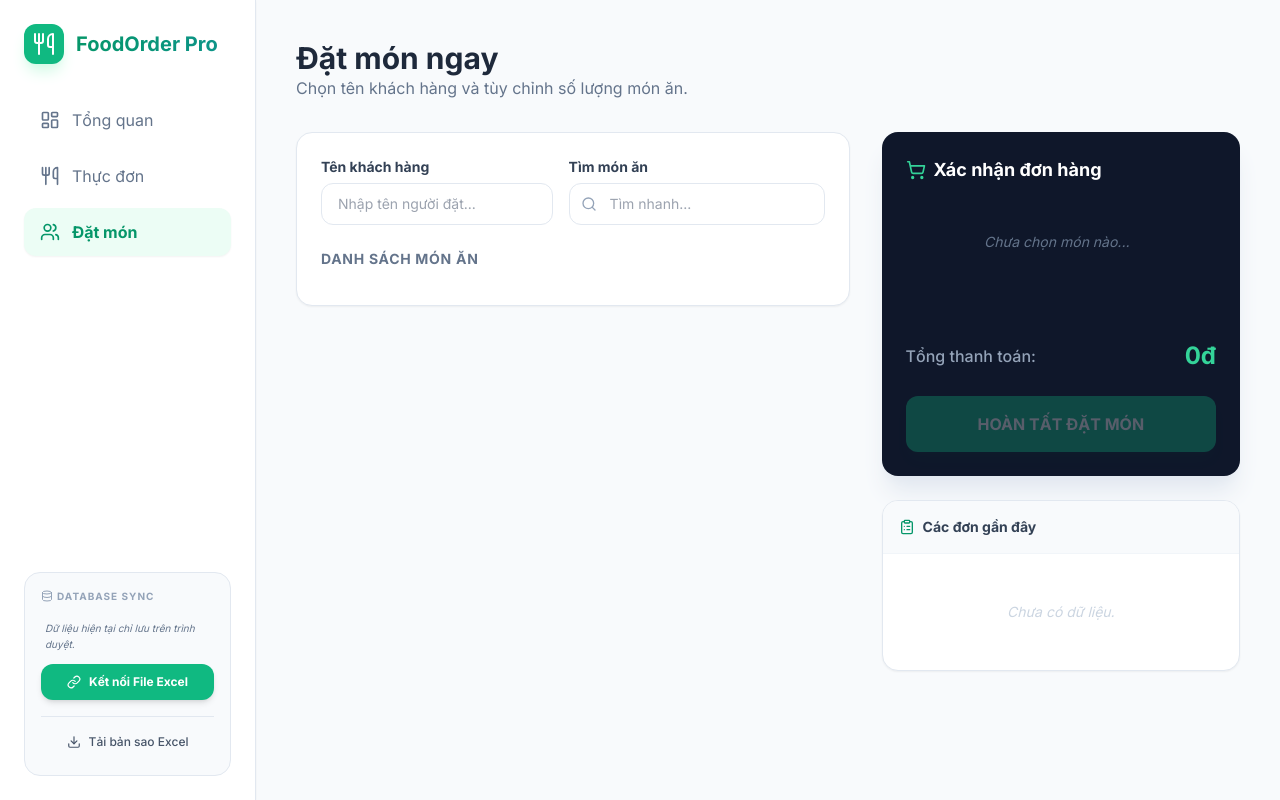
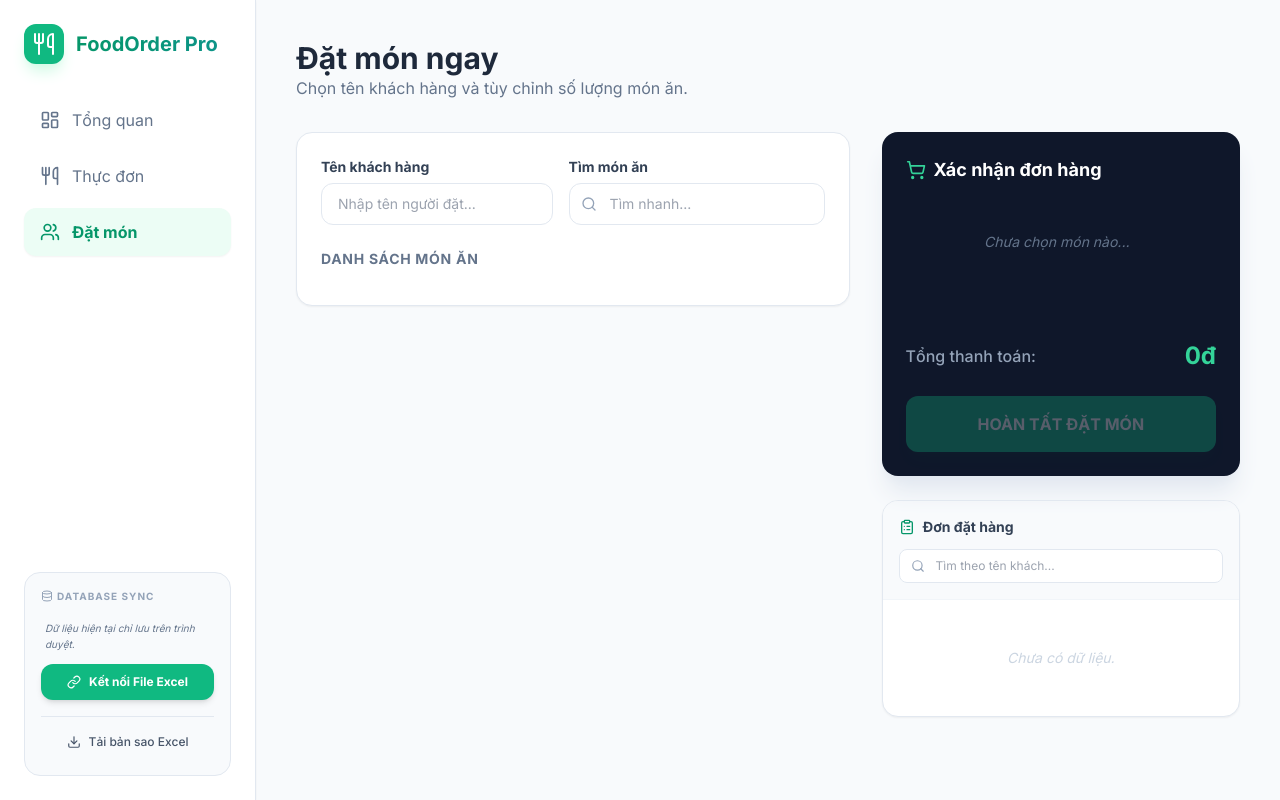
Before and after one commit to thankimquy/FOODORDER, a React (Vite) app: page / in a window 1280 px wide. Both pictures are taken after a click on the button "Đặt món". Built offline with nearby package versions, Linux system fonts and the light colour scheme.

Commit message:
Add files via upload

```diff
--- a/App.tsx
+++ b/App.tsx
@@ -6,8 +6,11 @@ import {
   LayoutDashboard,
   Plus,
   Trash2,
+  Edit2,
+  X,
   Download,
   ChevronRight,
+  ChevronLeft,
   TrendingUp,
   ShoppingBag,
   DollarSign,
@@ -23,14 +26,16 @@ import { FoodItem, Order, OrderItem, ViewType } from './types';
 import { exportToExcel, generateExcelBuffer, parseExcelData } from './services/excelService';
 
 const LOCAL_STORAGE_KEY = 'food_order_app_data_v4';
+const ORDERS_PER_PAGE = 5;
 
 export default function App() {
   const [view, setView] = useState<ViewType>('dashboard');
   const [foods, setFoods] = useState<FoodItem[]>([]);
   const [orders, setOrders] = useState<Order[]>([]);
   const [searchTerm, setSearchTerm] = useState('');
+  const [orderSearchTerm, setOrderSearchTerm] = useState('');
 
-  // File System State - Fix: Use any for FileSystemFileHandle which may not be available in standard TypeScript types
+  // File System State
   const [fileHandle, setFileHandle] = useState<any | null>(null);
   const [isSyncing, setIsSyncing] = useState(false);
 
@@ -38,6 +43,10 @@ export default function App() {
   const [foodForm, setFoodForm] = useState({ name: '', price: '' });
   const [orderCustomerName, setOrderCustomerName] = useState('');
   const [draftQuantities, setDraftQuantities] = useState<Record<string, number>>({});
+  const [editingOrderId, setEditingOrderId] = useState<string | null>(null);
+
+  // Pagination state
+  const [orderCurrentPage, setOrderCurrentPage] = useState(1);
 
   // 1. Load Initial Data from LocalStorage
   useEffect(() => {
@@ -64,7 +73,6 @@ export default function App() {
 
     setIsSyncing(true);
     try {
-      // Fix: Use 'any' cast as 'FileSystemPermissionMode' might not be defined in the current TypeScript environment
       const options = { mode: 'readwrite' as any };
       if ((await fileHandle.queryPermission(options)) !== 'granted') {
         if ((await fileHandle.requestPermission(options)) !== 'granted') {
@@ -96,7 +104,6 @@ export default function App() {
   // Connect to a file
   const connectFile = async () => {
     try {
-      // Fix: Cast 'window' to 'any' to access the experimental 'showOpenFilePicker' API
       const [handle] = await (window as any).showOpenFilePicker({
         types: [{
           description: 'Excel Files',
@@ -155,6 +162,25 @@ export default function App() {
     setDraftQuantities(prev => ({ ...prev, [foodId]: Math.max(0, qty) }));
   };
 
+  const startEditOrder = (order: Order) => {
+    setEditingOrderId(order.id);
+    setOrderCustomerName(order.customerName);
+
+    const newDraft: Record<string, number> = {};
+    order.items.forEach(item => {
+      newDraft[item.foodId] = item.quantity;
+    });
+    setDraftQuantities(newDraft);
+
+    window.scrollTo({ top: 0, behavior: 'smooth' });
+  };
+
+  const cancelEdit = () => {
+    setEditingOrderId(null);
+    setOrderCustomerName('');
+    setDraftQuantities({});
+  };
+
   const addOrder = (e: React.FormEvent) => {
     e.preventDefault();
     const items: OrderItem[] = (Object.entries(draftQuantities) as [string, number][])
@@ -170,22 +196,34 @@ export default function App() {
       return;
     }
 
+    if (editingOrderId) {
+      setOrders(orders.map(o => o.id === editingOrderId ? {
+        ...o,
+        customerName: orderCustomerName,
+        items,
+        orderDate: o.orderDate
+      } : o));
+      setEditingOrderId(null);
+      alert("Đơn hàng đã được cập nhật!");
+    } else {
       const newOrder: Order = {
         id: Math.random().toString(36).substr(2, 9),
         customerName: orderCustomerName,
         items,
         orderDate: new Date().toLocaleString('vi-VN')
       };
+      setOrders([...orders, newOrder]);
+      alert("Đơn hàng đã được lưu!");
+    }
 
-    setOrders([...orders, newOrder]);
     setOrderCustomerName('');
     setDraftQuantities({});
-    alert("Đơn hàng đã được lưu!");
   };
 
   const removeOrder = (id: string) => {
     if (confirm("Xác nhận xóa đơn hàng này?")) {
       setOrders(orders.filter(o => o.id !== id));
+      if (editingOrderId === id) cancelEdit();
     }
   };
 
@@ -209,6 +247,24 @@ export default function App() {
     sum + order.items.reduce((itemSum, item) => itemSum + item.quantity, 0), 0);
 
   const filteredFoods = foods.filter(f => f.name.toLowerCase().includes(searchTerm.toLowerCase()));
+
+  // Order List Logic (Filter + Pagination)
+  const filteredOrdersList = useMemo(() => {
+    const list = orders.slice().reverse();
+    if (!orderSearchTerm) return list;
+    return list.filter(o => o.customerName.toLowerCase().includes(orderSearchTerm.toLowerCase()));
+  }, [orders, orderSearchTerm]);
+
+  const totalOrderPages = Math.ceil(filteredOrdersList.length / ORDERS_PER_PAGE);
+  const paginatedOrders = useMemo(() => {
+    const start = (orderCurrentPage - 1) * ORDERS_PER_PAGE;
+    return filteredOrdersList.slice(start, start + ORDERS_PER_PAGE);
+  }, [filteredOrdersList, orderCurrentPage]);
+
+  // Reset page when searching
+  useEffect(() => {
+    setOrderCurrentPage(1);
+  }, [orderSearchTerm]);
 
   return (
     <div className="flex flex-col md:flex-row min-h-screen bg-slate-50">
@@ -424,10 +480,23 @@ export default function App() {
               </div>
 
               <div className="lg:col-span-2 space-y-6">
-                <div className="bg-slate-900 text-white p-6 rounded-2xl shadow-xl shadow-slate-200">
-                  <div className="flex items-center gap-2 mb-6">
+                <div className="bg-slate-900 text-white p-6 rounded-2xl shadow-xl shadow-slate-200 relative">
+                  {editingOrderId && (
+                    <div className="absolute -top-3 left-6 px-3 py-1 bg-amber-500 text-slate-900 text-[10px] font-black rounded-full shadow-lg flex items-center gap-1 animate-bounce">
+                      <Edit2 size={10} /> ĐANG CHỈNH SỬA ĐƠN
+                    </div>
+                  )}
+
+                  <div className="flex items-center justify-between mb-6">
+                    <div className="flex items-center gap-2">
                       <ShoppingCart size={20} className="text-emerald-400" />
                       <h3 className="font-bold text-lg">Xác nhận đơn hàng</h3>
+                    </div>
+                    {editingOrderId && (
+                      <button onClick={cancelEdit} className="p-1.5 bg-slate-800 hover:bg-slate-700 text-slate-400 hover:text-white rounded-lg transition-colors flex items-center gap-1 text-[10px] font-bold">
+                        <X size={12} /> HỦY
+                      </button>
+                    )}
                   </div>
 
                   <div className="space-y-4 mb-6 min-h-[100px] max-h-[300px] overflow-y-auto pr-2 custom-scrollbar-dark">
@@ -455,39 +524,100 @@ export default function App() {
                     <span className="text-2xl font-black text-emerald-400">{draftTotal.toLocaleString()}đ</span>
                   </div>
 
-                  <button onClick={addOrder} disabled={!orderCustomerName || draftTotal === 0} className="w-full py-4 bg-emerald-500 hover:bg-emerald-600 text-white font-bold rounded-xl transition-all shadow-lg shadow-emerald-900/20 disabled:opacity-30 disabled:cursor-not-allowed active:scale-[0.98]">HOÀN TẤT ĐẶT MÓN</button>
+                  <button
+                    onClick={addOrder}
+                    disabled={!orderCustomerName || draftTotal === 0}
+                    className={`w-full py-4 font-bold rounded-xl transition-all shadow-lg shadow-emerald-900/20 disabled:opacity-30 disabled:cursor-not-allowed active:scale-[0.98] ${editingOrderId ? 'bg-amber-500 hover:bg-amber-600 text-slate-900' : 'bg-emerald-500 hover:bg-emerald-600 text-white'}`}
+                  >
+                    {editingOrderId ? 'CẬP NHẬT ĐƠN HÀNG' : 'HOÀN TẤT ĐẶT MÓN'}
+                  </button>
                 </div>
 
-                <div className="bg-white rounded-2xl shadow-sm border border-slate-200 overflow-hidden flex flex-col max-h-[500px]">
-                  <div className="p-4 border-b border-slate-100 flex justify-between items-center bg-slate-50">
-                    <h4 className="font-bold text-slate-700 text-sm flex items-center gap-2"><ClipboardList size={16} className="text-emerald-600" /> Các đơn gần đây</h4>
+                <div className="bg-white rounded-2xl shadow-sm border border-slate-200 overflow-hidden flex flex-col max-h-[650px]">
+                  <div className="p-4 border-b border-slate-100 bg-slate-50 flex flex-col gap-3">
+                    <h4 className="font-bold text-slate-700 text-sm flex items-center gap-2">
+                      <ClipboardList size={16} className="text-emerald-600" /> Đơn đặt hàng
+                    </h4>
+                    <div className="relative">
+                      <Search size={14} className="absolute left-3 top-1/2 -translate-y-1/2 text-slate-400" />
+                      <input
+                        type="text"
+                        placeholder="Tìm theo tên khách..."
+                        value={orderSearchTerm}
+                        onChange={e => setOrderSearchTerm(e.target.value)}
+                        className="w-full pl-9 pr-4 py-2 rounded-lg border border-slate-200 focus:ring-2 focus:ring-emerald-500 outline-none text-xs transition-all"
+                      />
                     </div>
-                  <div className="divide-y divide-slate-100 overflow-y-auto custom-scrollbar">
-                    {orders.slice().reverse().map(order => (
-                      <div key={order.id} className="p-5 hover:bg-slate-50 transition-colors relative group border-l-4 border-l-transparent hover:border-l-emerald-500">
-                        <button onClick={() => removeOrder(order.id)} className="absolute right-4 top-4 p-2 text-slate-300 hover:text-rose-500 hover:bg-rose-50 rounded-lg opacity-0 group-hover:opacity-100 transition-all"><Trash2 size={16} /></button>
-                        <div className="flex justify-between items-start mb-3 pr-8">
-                          <div>
-                            <div className="font-bold text-slate-900 leading-tight">{order.customerName}</div>
-                            <div className="text-[10px] text-slate-400 mt-1">{order.orderDate}</div>
                   </div>
-                          <div className="text-sm font-black text-emerald-600 whitespace-nowrap">{getOrderTotal(order).toLocaleString()}đ</div>
+
+                  <div className="divide-y divide-slate-100 overflow-y-auto flex-1 custom-scrollbar">
+                    {paginatedOrders.map(order => (
+                      <div key={order.id} className={`p-4 hover:bg-slate-50 transition-colors relative group border-l-4 ${editingOrderId === order.id ? 'bg-amber-50/30 border-l-amber-500' : 'border-l-transparent hover:border-l-emerald-500'}`}>
+                        <div className="absolute right-3 top-3 flex gap-1 opacity-0 group-hover:opacity-100 transition-all">
+                          <button onClick={() => startEditOrder(order)} className="p-1.5 text-slate-400 hover:text-amber-600 hover:bg-amber-50 rounded-md transition-colors"><Edit2 size={14} /></button>
+                          <button onClick={() => removeOrder(order.id)} className="p-1.5 text-slate-400 hover:text-rose-600 hover:bg-rose-50 rounded-md transition-colors"><Trash2 size={14} /></button>
                         </div>
-                        <div className="space-y-1.5">
+
+                        <div className="flex justify-between items-start mb-2 pr-16">
+                          <div className="flex-1 min-w-0">
+                            <div className="font-bold text-slate-900 leading-tight truncate">{order.customerName}</div>
+                            <div className="text-[9px] text-slate-400 mt-0.5">{order.orderDate}</div>
+                          </div>
+                          <div className="text-xs font-black text-emerald-600 whitespace-nowrap">{getOrderTotal(order).toLocaleString()}đ</div>
+                        </div>
+                        <div className="flex flex-wrap gap-1">
                           {order.items.map((item, idx) => {
                             const food = foods.find(f => f.id === item.foodId);
                             return (
-                              <div key={idx} className="flex justify-between items-center text-xs text-slate-600 bg-slate-50 p-2 rounded-lg border border-slate-100">
-                                <span className="font-semibold text-slate-800">{food?.name || 'Món đã xóa'} x{item.quantity}</span>
-                                <span className="text-[10px] text-emerald-600 font-medium">{((food?.price || 0) * item.quantity).toLocaleString()}đ</span>
-                              </div>
+                              <span key={idx} className="text-[10px] text-slate-600 bg-slate-100 px-1.5 py-0.5 rounded border border-slate-200">
+                                {food?.name || 'Đã xóa'} x{item.quantity}
+                              </span>
                             );
                           })}
                         </div>
                       </div>
                     ))}
-                    {orders.length === 0 && <div className="p-12 text-center text-slate-300 text-sm italic">Chưa có dữ liệu.</div>}
+                    {filteredOrdersList.length === 0 && (
+                      <div className="p-12 text-center text-slate-300 text-sm italic">
+                        {orderSearchTerm ? 'Không tìm thấy kết quả.' : 'Chưa có dữ liệu.'}
                       </div>
+                    )}
+                  </div>
+
+                  {/* Pagination Controls */}
+                  {totalOrderPages > 1 && (
+                    <div className="p-3 bg-slate-50 border-t border-slate-100 flex items-center justify-between">
+                      <div className="text-[10px] text-slate-400 font-medium">Trang {orderCurrentPage} / {totalOrderPages}</div>
+                      <div className="flex items-center gap-1">
+                        <button
+                          disabled={orderCurrentPage === 1}
+                          onClick={() => setOrderCurrentPage(prev => Math.max(1, prev - 1))}
+                          className="p-1.5 rounded bg-white border border-slate-200 text-slate-500 hover:bg-emerald-50 hover:text-emerald-600 disabled:opacity-30 transition-all"
+                        >
+                          <ChevronLeft size={14} />
+                        </button>
+
+                        {/* Hiển thị 3 trang xung quanh trang hiện tại nếu cần, ở đây đơn giản là các số trang */}
+                        {[...Array(totalOrderPages)].map((_, i) => (
+                          <button
+                            key={i}
+                            onClick={() => setOrderCurrentPage(i + 1)}
+                            className={`w-7 h-7 flex items-center justify-center rounded text-[10px] font-bold border transition-all ${orderCurrentPage === i + 1 ? 'bg-emerald-500 border-emerald-500 text-white' : 'bg-white border-slate-200 text-slate-500 hover:bg-slate-50'}`}
+                          >
+                            {i + 1}
+                          </button>
+                        ))}
+
+                        <button
+                          disabled={orderCurrentPage === totalOrderPages}
+                          onClick={() => setOrderCurrentPage(prev => Math.min(totalOrderPages, prev + 1))}
+                          className="p-1.5 rounded bg-white border border-slate-200 text-slate-500 hover:bg-emerald-50 hover:text-emerald-600 disabled:opacity-30 transition-all"
+                        >
+                          <ChevronRight size={14} />
+                        </button>
+                      </div>
+                    </div>
+                  )}
                 </div>
               </div>
             </div>
```
Lines whose indentation alone changed are shown as unchanged.
